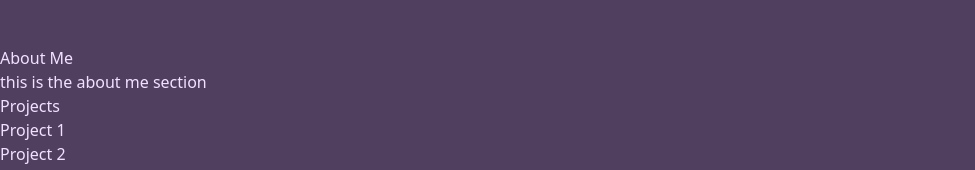
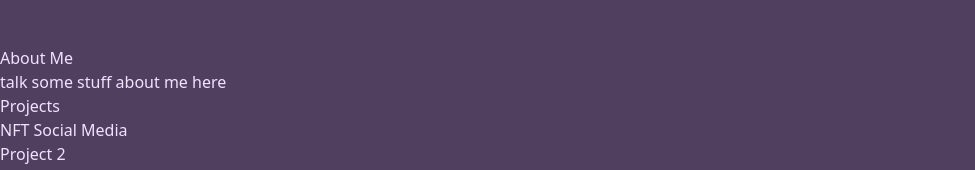
Before and after one commit to KermitTheFr0g/Portfolio, a Next.js app: page / in a window 1280 px wide. Shown: the part 778-948 px from the top of the page, without its empty margins (0-975 px from the left). Built offline with nearby package versions, Linux system fonts and the light colour scheme.

Commit message:
Update AboutMe.tsx

```diff
--- a/src/components/modules/AboutMe.tsx
+++ b/src/components/modules/AboutMe.tsx
@@ -6,13 +6,13 @@ const AboutMe:FC = () => {
             <div>
               <div>About Me</div>
               <p>
-                this is the about me section
+                talk some stuff about me here
               </p>
 
               <div className=''>
                 <div>Projects</div>
                 <ul>
-                  <li>Project 1</li>
+                  <li>NFT Social Media</li>
                   <li>Project 2</li>
                   <li>Project 3</li>
                 </ul>
```
